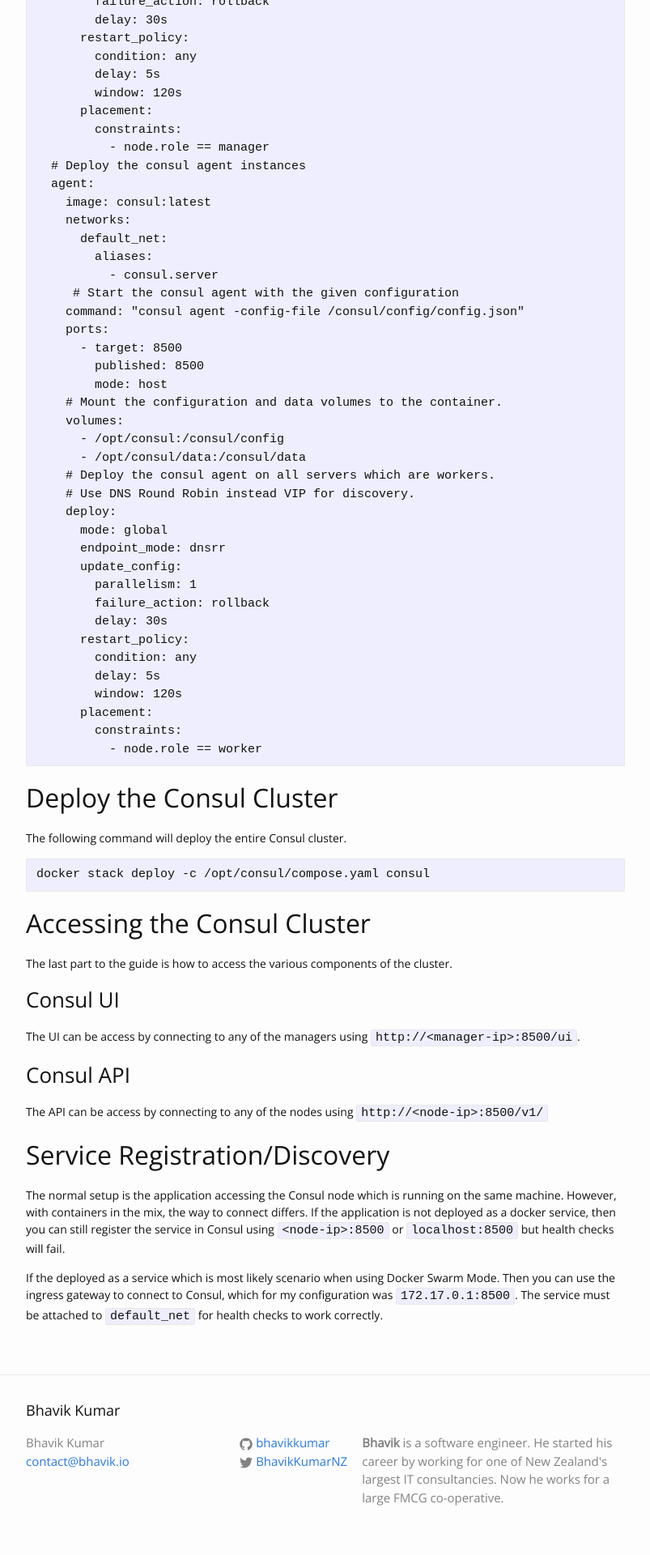
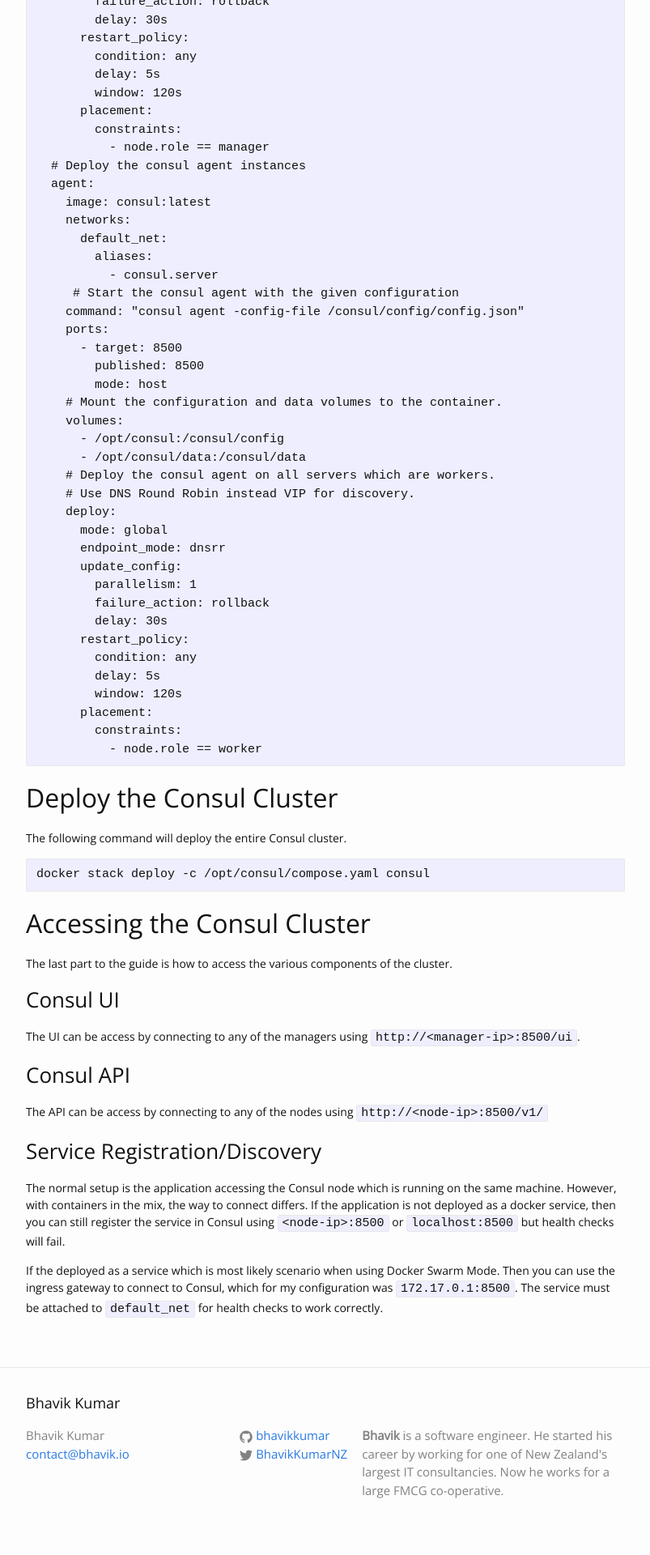
Before and after one commit to bhavikkumar/bhavik.io, a Jekyll site: the page built from _posts/2017-12-19-consul-with-docker-swarm-mode.md, in a window 1280 px wide. Shown: the part 2948-4868 px from the top of the page at 81% size, without its empty margins (238-1041 px from the left). Built offline with Jekyll 4.4.1, drawn with Linux system fonts in a browser that asks for light colours; comment, search, counter and statistics services are not loaded.

Commit message:
Fix headings

```diff
--- a/_posts/2017-12-19-consul-with-docker-swarm-mode.md
+++ b/_posts/2017-12-19-consul-with-docker-swarm-mode.md
@@ -166,8 +166,7 @@
 The UI can be access by connecting to any of the managers using `http://<manager-ip>:8500/ui`.
 ### Consul API
 The API can be access by connecting to any of the nodes using `http://<node-ip>:8500/v1/`
-
-## Service Registration/Discovery
+### Service Registration/Discovery
 The normal setup is the application accessing the Consul node which is running on the same machine. However, with containers in the mix, the way to connect differs. If the application is not deployed as a docker service, then you can still register the service in Consul using `<node-ip>:8500` or `localhost:8500` but health checks will fail.
 
 If the deployed as a service which is most likely scenario when using Docker Swarm Mode. Then you can use the ingress gateway to connect to Consul, which for my configuration was `172.17.0.1:8500`. The service must be attached to `default_net` for health checks to work correctly.
```
